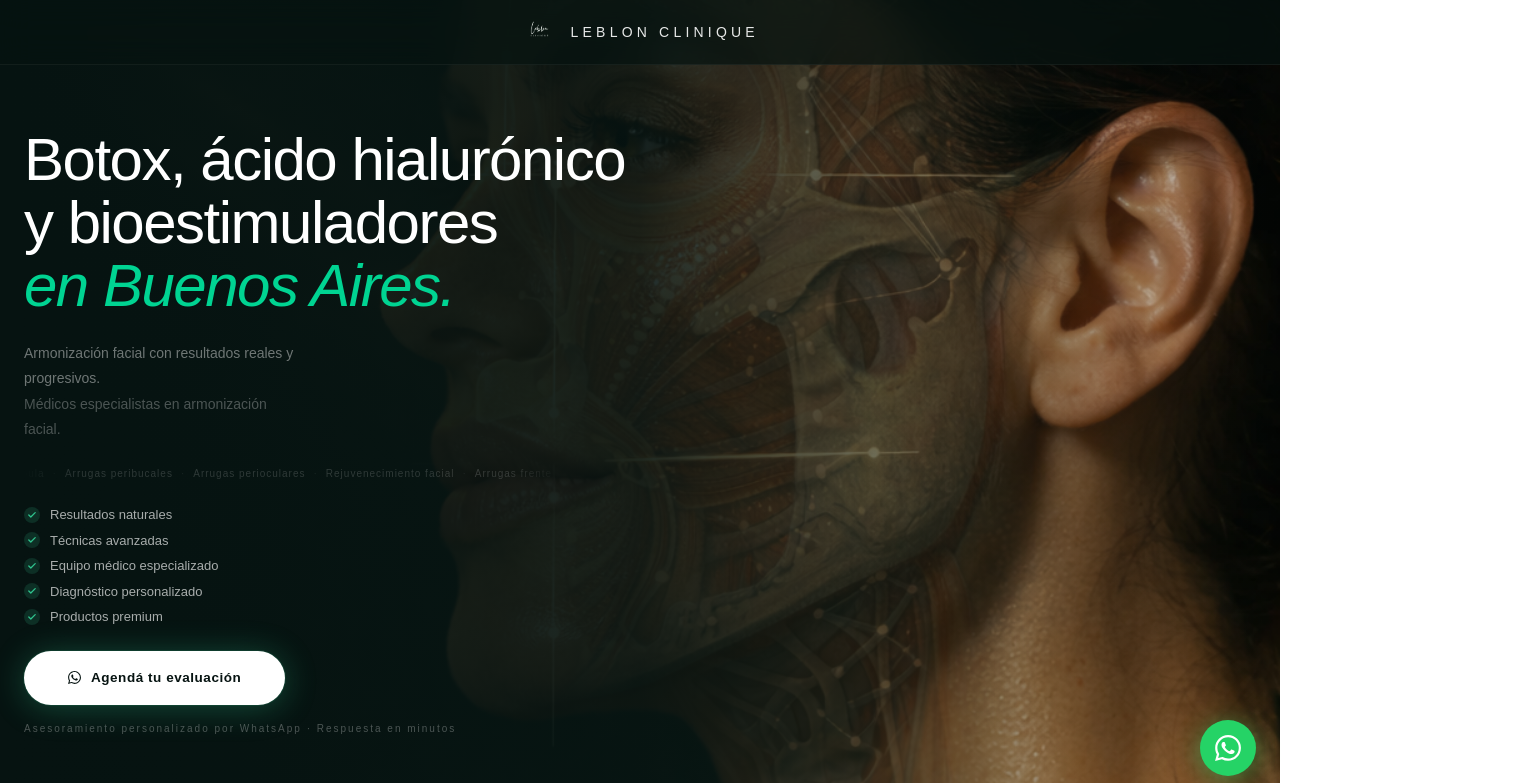
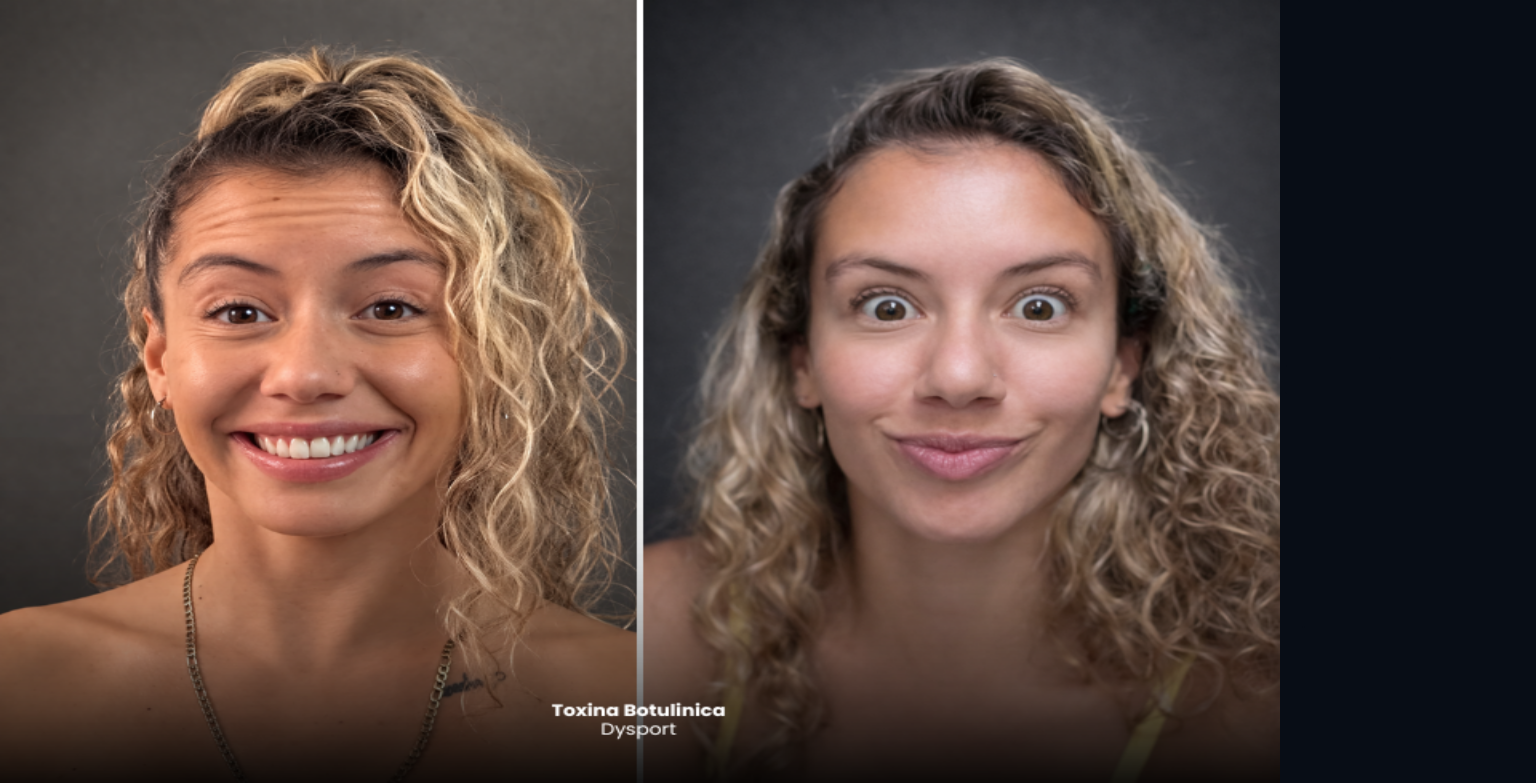
Before and after one commit to vbuitragovargas-a11y/web-leblon, a Next.js app: page / in a window 1280 px wide. Shown: the top 783 px of the page, 1536 px wide, since content can reach past the window. Built offline with nearby package versions, Linux system fonts and the light colour scheme.

Commit message:
Update hero section with premium portrait

```diff
--- a/app/globals.css
+++ b/app/globals.css
@@ -1,210 +1,86 @@
-@import "tailwindcss";
-
-/* ── Hero animations ── */
-@keyframes heroFadeUp {
-  from { opacity: 0; transform: translateY(20px); }
-  to   { opacity: 1; transform: translateY(0); }
-}
-
-@keyframes heroZoom {
-  from { transform: scale(1.06); }
-  to   { transform: scale(1); }
-}
-
-.hero-text {
-  animation: heroFadeUp 1s cubic-bezier(0.16, 1, 0.3, 1) 0.1s both;
-}
-
-.fade-up {
-  opacity: 0;
-  animation: heroFadeUp 0.9s cubic-bezier(0.16, 1, 0.3, 1) both;
-}
-
-.hero-image-zoom {
-  animation: heroZoom 8s cubic-bezier(0.25, 0.46, 0.45, 0.94) forwards;
-}
-
-@keyframes fadeIn {
-  to { opacity: 1; transform: translateY(0); }
-}
-
-@keyframes cardEnter {
-  from { opacity: 0; transform: translateY(16px); }
-  to   { opacity: 1; transform: translateY(0); }
-}
-
-.card-enter {
-  opacity: 0;
-  animation: cardEnter 0.7s cubic-bezier(0.16, 1, 0.3, 1) forwards;
-}
-
-@keyframes lineReveal {
-  from { opacity: 0; transform: scaleX(0); }
-  to   { opacity: 1; transform: scaleX(1); }
-}
-
-.scanner-line {
-  transform-origin: right;
-  animation: lineReveal 0.6s cubic-bezier(0.16, 1, 0.3, 1) 0.8s both;
-}
-
-@keyframes pulse-slow {
-  0%, 100% { opacity: 0.6; transform: scale(1); }
-  50%       { opacity: 1;   transform: scale(1.05); }
-}
-
-.animate-pulse-slow {
-  animation: pulse-slow 6s ease-in-out infinite;
-}
-
-@keyframes fadeUp {
-  from { opacity: 0; transform: translateY(30px); }
-  to   { opacity: 1; transform: translateY(0); }
-}
-
-@keyframes float {
-  0%   { transform: translateY(0px); }
-  50%  { transform: translateY(-6px); }
-  100% { transform: translateY(0px); }
-}
-
-@keyframes scanSweep {
-  0%   { opacity: 0; transform: translateY(-8px); }
-  20%  { opacity: 0.6; }
-  80%  { opacity: 0.6; }
-  100% { opacity: 0; transform: translateY(8px); }
-}
-
-@keyframes floatUp {
-  0%   { opacity: 0; transform: translateY(0); }
-  15%  { opacity: 1; }
-  85%  { opacity: 1; }
-  100% { opacity: 0; transform: translateY(-28px); }
-}
-
-.scan-sweep {
-  animation: scanSweep 4s ease-in-out infinite;
-}
-
-.particle {
-  animation: floatUp 6s ease-in-out infinite;
-}
-
-.hero-image-enter {
-  opacity: 0;
-  transform: translateY(6px);
-  animation: fadeIn 1.2s ease-out 0.1s forwards;
+* {
+  margin: 0;
+  padding: 0;
+  box-sizing: border-box;
 }
 
 :root {
-  --background: #ffffff;
-  --foreground: #171717;
-}
-
-@theme inline {
-  --color-background: var(--background);
-  --color-foreground: var(--foreground);
-  --font-sans: var(--font-geist-sans);
-  --font-mono: var(--font-geist-mono);
-}
-
-@media (prefers-color-scheme: dark) {
-  :root {
-    --background: #0a0a0a;
-    --foreground: #ededed;
-  }
+  --blue: #4F8EF7;
+  --purple: #8B5CF6;
+  --bg: #080D16;
+  --text: #EEF2FF;
+  --muted: #8A96AA;
+  --grad: linear-gradient(135deg,#4F8EF7,#8B5CF6);
 }
 
 body {
-  background: var(--background);
-  color: var(--foreground);
-  font-family: Arial, Helvetica, sans-serif;
+  background: var(--bg);
+  color: var(--text);
+  font-family: sans-serif;
 }
 
-/* ── Glow respirante ── */
-@keyframes glowBreathe {
-  0%, 100% { opacity: 0.05; }
-  50%       { opacity: 0.07; }
-}
-.animate-glow-breathe { animation: glowBreathe 6s ease-in-out infinite; }
-
-/* ── fadeScaleIn ── */
-@keyframes fadeScaleIn {
-  from { opacity: 0; transform: scale(0.97); }
-  to   { opacity: 1; transform: scale(1); }
+/* HERO */
+.hero {
+  height: 100vh;
+  display: flex;
+  align-items: center;
+  padding: 60px;
 }
 
-/* ── Float badge ── */
-@keyframes float {
-  0%, 100% { transform: translateY(0px); }
-  50%       { transform: translateY(-10px); }
-}
-.animate-float       { animation: float 6s ease-in-out infinite; }
-.animate-float-slow  { animation: float 8s ease-in-out infinite; }
-.animate-float-fast  { animation: float 5s ease-in-out 1s infinite; }
-
-/* ── Glow pulse ── */
-@keyframes glowPulse {
-  0%, 100% { opacity: 0.15; }
-  50%       { opacity: 0.28; }
-}
-.animate-glow-pulse { animation: glowPulse 5s ease-in-out infinite; }
-
-/* ── CTA button glow ── */
-@keyframes ctaGlow {
-  0%, 100% { box-shadow: 0 2px 24px rgba(52,211,153,0.18), 0 0 0 1px rgba(52,211,153,0.06); }
-  50%       { box-shadow: 0 4px 40px rgba(52,211,153,0.38), 0 0 0 1px rgba(52,211,153,0.14); }
-}
-.cta-glow { animation: ctaGlow 3s ease-in-out infinite; }
-
-/* ── Orb spinning ring ── */
-@keyframes orbSpin {
-  from { transform: rotate(0deg); }
-  to   { transform: rotate(360deg); }
-}
-.animate-orb-spin { animation: orbSpin 14s linear infinite; }
-.animate-orb-spin-rev { animation: orbSpin 20s linear infinite reverse; }
-
-/* ── Light sweep across card image ── */
-@keyframes lightPass {
-  0%        { transform: translateX(-110%) skewX(-12deg); opacity: 0; }
-  8%        { opacity: 1; }
-  92%       { opacity: 1; }
-  100%      { transform: translateX(210%) skewX(-12deg); opacity: 0; }
-}
-.animate-light-pass {
-  animation: lightPass 6s ease-in-out infinite;
+.hero h1 {
+  font-size: 60px;
+  font-weight: 800;
 }
 
-/* ── Orb nucleus pulse ── */
-@keyframes orbPulse {
-  0%, 100% { transform: scale(1);    opacity: 0.75; }
-  50%      { transform: scale(1.12); opacity: 1; }
-}
-.animate-orb-pulse { animation: orbPulse 4s ease-in-out infinite; }
-
-/* ── Orb ambient glow breathe ── */
-@keyframes ambientBreathe {
-  0%, 100% { opacity: 0.18; transform: scale(1); }
-  50%      { opacity: 0.32; transform: scale(1.06); }
-}
-.animate-ambient { animation: ambientBreathe 5s ease-in-out infinite; }
-
-/* ── No scrollbar ── */
-.no-scrollbar::-webkit-scrollbar { display: none; }
-.no-scrollbar { -ms-overflow-style: none; scrollbar-width: none; }
-
-/* ── Marquee ── */
-@keyframes marquee {
-  from { transform: translateX(0); }
-  to   { transform: translateX(-50%); }
-}
-.animate-marquee {
-  animation: marquee 22s linear infinite;
+.g {
+  background: var(--grad);
+  -webkit-background-clip: text;
+  -webkit-text-fill-color: transparent;
 }
 
-/* ── Background drift — fondo vivo, muy lento ── */
-@keyframes bgDrift {
-  0%, 100% { transform: translateY(0px); }
-  50%       { transform: translateY(-18px); }
+/* STATS */
+.stats {
+  display: flex;
+  gap: 40px;
+  padding: 40px;
 }
+
+.stat-num {
+  font-size: 40px;
+  font-weight: 800;
+}
+
+/* BOTON */
+.btn-primary {
+  background: var(--grad);
+  padding: 10px 20px;
+  border-radius: 8px;
+}
+.hero-left {
+  max-width: 600px;
+}
+
+.hero-word {
+  font-size: 80px;
+  line-height: 1;
+  font-weight: 800;
+}
+
+.hero-sub {
+  margin-top: 20px;
+  font-size: 18px;
+  color: var(--muted);
+}
+
+.hero-btns {
+  margin-top: 30px;
+}
+
+.btn-primary {
+  background: var(--grad);
+  padding: 14px 30px;
+  border-radius: 10px;
+  color: white;
+  display: inline-block;
+  margin-top: 10px;
+}
--- a/components/home/Hero.tsx
+++ b/components/home/Hero.tsx
@@ -4,22 +4,25 @@ export default function Hero() {
   const WA = "https://wa.me/TODO_WHATSAPP";
 
   return (
-    <section className="relative w-full min-h-screen pt-28 pb-16 overflow-hidden bg-[#061311]">
+    <section className="relative w-full min-h-screen pt-28 pb-16 overflow-hidden bg-[#061410]">
 
-      {/* IMAGEN */}
-      <div className="absolute inset-0 z-[1]">
-        <img
-          src="/Leblon inicio.png"
-          alt="Leblon Clinique"
-          className="absolute inset-0 w-full h-full object-cover object-[center_top] md:object-[70%_41%]"
-        />
-      </div>
+      {/* IMAGEN — alineada a la derecha */}
+      <div
+        className="absolute inset-0 z-[1] bg-no-repeat bg-cover"
+        style={{
+          backgroundImage: "url('/images/leblon-hero-woman.png')",
+          backgroundPosition: "right center",
+        }}
+      />
 
-      {/* FADE */}
-      <div className="absolute inset-0 z-[2] pointer-events-none bg-gradient-to-r from-[#061311] via-[#061311]/90 to-transparent" />
+      {/* OVERLAY OSCURO general */}
+      <div className="absolute inset-0 z-[2] pointer-events-none bg-[#001410]/60" />
+
+      {/* FADE lateral — protege el texto a la izquierda */}
+      <div className="absolute inset-0 z-[3] pointer-events-none bg-gradient-to-r from-[#061410] via-[#061410]/80 to-transparent" />
 
       {/* CONTENIDO */}
-      <div className="relative z-20 max-w-7xl mx-auto px-4 md:px-6 flex items-center min-h-[80vh]">
+      <div className="relative z-[20] max-w-7xl mx-auto px-4 md:px-6 flex items-center min-h-[80vh]">
         <div className="w-full max-w-2xl lg:max-w-3xl flex flex-col gap-6">
 
           {/* H1 */}
@@ -36,11 +39,11 @@ export default function Hero() {
           {/* Subtítulo + autoridad */}
           <p
             className="fade-up text-[14px] leading-[1.8]"
-            style={{ color: "rgba(255,255,255,0.42)", animationDelay: "0.22s", maxWidth: "36ch" }}
+            style={{ color: "rgba(255,255,255,0.72)", animationDelay: "0.22s", maxWidth: "36ch" }}
           >
             Armonización facial con resultados reales y progresivos.
             <br />
-            <span style={{ color: "rgba(255,255,255,0.28)" }}>
+            <span style={{ color: "rgba(255,255,255,0.50)" }}>
               Médicos especialistas en armonización facial.
             </span>
           </p>
@@ -115,7 +118,7 @@ export default function Hero() {
 
             <p
               className="text-[10px] tracking-[0.2em]"
-              style={{ color: "rgba(255,255,255,0.28)" }}
+              style={{ color: "rgba(255,255,255,0.45)" }}
             >
               Asesoramiento personalizado por WhatsApp · Respuesta en minutos
             </p>
```
Also changed, not shown: public/images/leblon-hero-woman.png (added).
